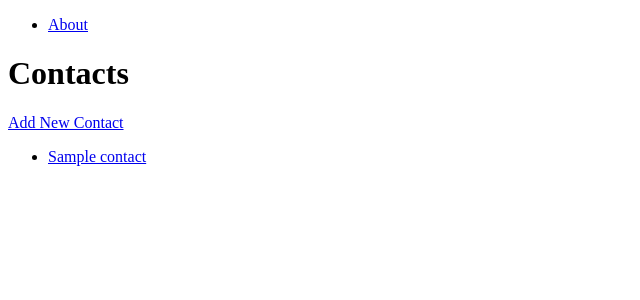
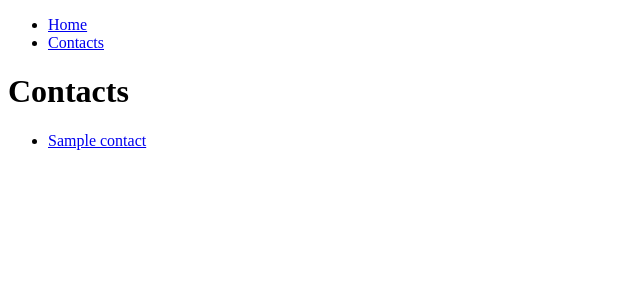
Before and after one commit to danielkamenetsky/ContactManager, a Django app: template app/contacts/templates/contact_list.html in a window 1280 px wide. Shown: the top 300 px of the page, without its empty margins (0-640 px from the left). Run offline with Django 3.2, Linux system fonts and the light colour scheme; the template is opened without the code that fills it: most values are stand-ins (such as "Sample title", 1, 10 or a date in 2020).

Commit message:
Fix bug preventing hyperlink navigation in templates

```diff
--- a/app/contacts/templates/add_contact.html
+++ b/app/contacts/templates/add_contact.html
@@ -1,4 +1,4 @@
-<form method="post">
+<!-- <form method="post">
     {% csrf_token %}
     <label for="name">Name:</label>
     <input type="text" name="name" id="name" required> <br><br>
@@ -9,4 +9,4 @@
     <label for="address">Address:</label>
     <textarea id="address" name="address"></textarea><br><br>
     <input type="submit" value="Add Contact">
-</form>
+</form> -->
--- /dev/null
+++ b/app/contacts/templates/base.html
@@ -0,0 +1,25 @@
+<!DOCTYPE html>
+<html lang="en">
+<head>
+    <meta charset="UTF-8">
+    <meta name="viewport" content="width=device-width, initial-scale=1.0">
+    <title> Hello </title>
+    <title>{% block title %}Contact Manager{% endblock %}</title>
+</head>
+<body>
+    <header>
+        {% block header %}{% endblock %}
+
+        <nav>
+            <ul>
+                <li><a href="{% url 'home' %}">Home</a></li>
+                <li><a href="{% url 'contact_list' %}">Contacts</a></li>
+            </ul>
+        </nav>
+    </header>
+
+    <main>
+        {% block content %}{% endblock %}
+    </main>
+</body>
+</html>
--- a/app/contacts/templates/contact_detail.html
+++ b/app/contacts/templates/contact_detail.html
@@ -1,4 +1,4 @@
-{% extends 'home.html' %}
+{% extends 'base.html' %}
 
 {% block content %}
   <h1>{{ contact.first_name }} {{ contact.last_name }}</h1>
--- a/app/contacts/templates/contact_list.html
+++ b/app/contacts/templates/contact_list.html
@@ -1,7 +1,7 @@
-{% extends 'home.html' %}
+{% extends 'base.html' %}
 {% block content %}
 <h1>Contacts</h1>
-<a href="{% url 'add_contact' %}">Add New Contact</a>
+{#{<a href="{% url 'add_contact' %}">Add New Contact</a> } #}
 <ul>
   {% for contact in contacts %}
   <li>
--- a/app/contacts/templates/home.html
+++ b/app/contacts/templates/home.html
@@ -1,25 +1,13 @@
-<!DOCTYPE html>
-<html lang="en">
-  <head>
-    <meta charset="UTF-8" />
-    <meta http-equiv="X-UA-Compatible" content="IE=edge" />
-    <meta name="viewport" content="width=device-width, initial-scale=1.0" />
+{% extends 'base.html' %}
 
-    <link rel="shortcut icon" type="image/png" href="" />
+{% block header %}
+    <h1>Welcome to the Contact Manager</h1>
+{% endblock %}
 
-    <title>Contact Manager</title>
-    {% block head %} {% endblock %}
-  </head>
-  <body>
-    <header>
-      <div class="header-logo-container"></div>
-      <nav>
-        <ul>
-          <li><a href="/about">About</a></li>
-        </ul>
-      </nav>
-    </header>
-
-    <main>{% block content %} {% endblock %}</main>
-  </body>
-</html>
+{% block content %}
+    <p>Manage your contacts efficiently.</p>
+    <hr>
+    <ul>
+        <li><a href="{% url 'contact_list' %}">View Contacts</a></li>
+    </ul>
+{% endblock %}
--- a/app/contacts/urls.py
+++ b/app/contacts/urls.py
@@ -6,7 +6,7 @@ from . import views
 urlpatterns = [
     path('', views.home, name='home'),
     path('contact_list/', views.contact_list, name='contact_list'),
-    path('add_contact/', views.add_contact, name='add_contact'), # URL for the contact list
+    # path('add_contact/', views.add_contact, name='add_contact'), # URL for the contact list
     path('<int:pk>/', views.contact_detail, name='contacts_detail'),
 
     # You can add more URL patterns here for other views related to contacts
```
Also changed, not shown: app/contacts/views.py (+13 -13 lines).
